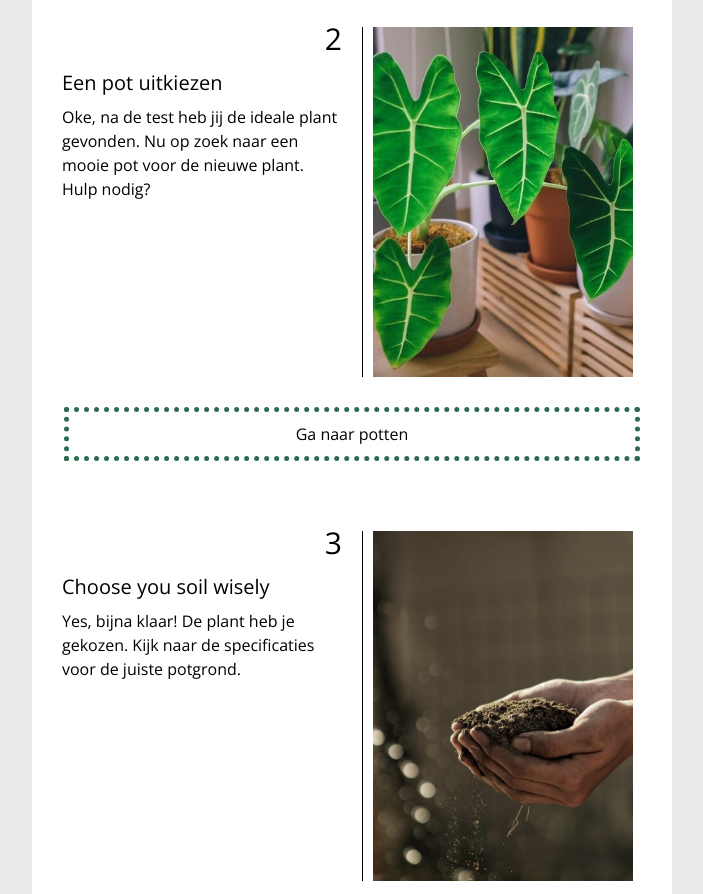
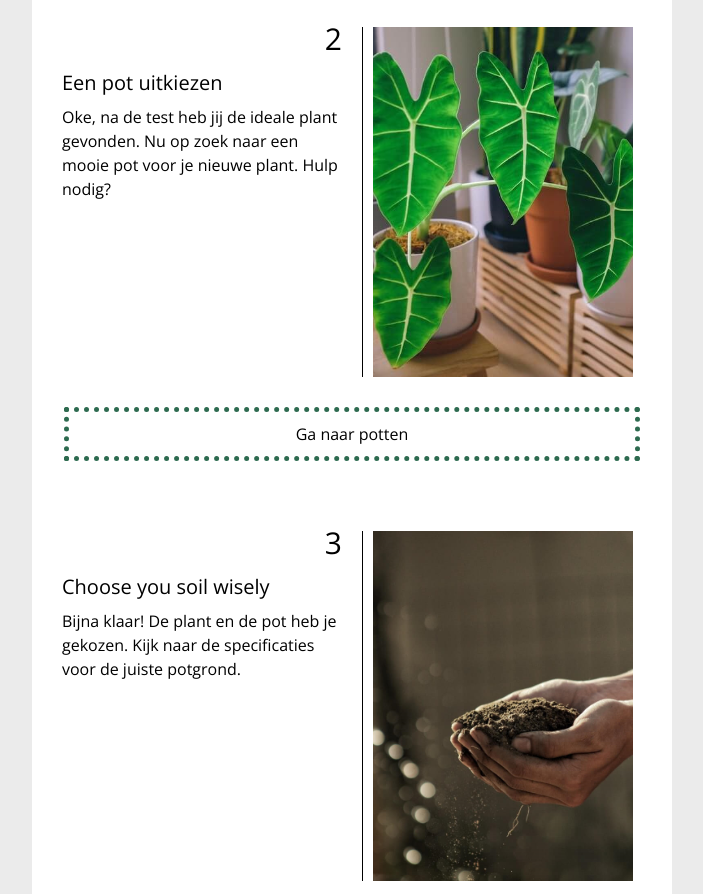
Before and after one commit to Daphne-Bohm/pots-and-plant, a plain HTML site: page index.html in a window 1280 px wide. Shown: the part 1097-1991 px from the top of the page, without its empty margins (288-991 px from the left). Drawn offline with nearby package versions, Linux system fonts and the light colour scheme.

Commit message:
aanpassing tekst

```diff
--- a/index.html
+++ b/index.html
@@ -219,7 +219,7 @@
                                                         <tr>
                                                             <td valign="top">
                                                                 <h3 style="font-size: 20px; font-weight: normal; padding-bottom: 10px" class="h3Mob">Een pot  uitkiezen</h3>
-                                                                <p style="font-size: 16px;" class="pMob">Oke, na de test heb jij de ideale plant gevonden. Nu op zoek naar een mooie pot voor de nieuwe plant. Hulp nodig?</p>
+                                                                <p style="font-size: 16px;" class="pMob">Oke, na de test heb jij de ideale plant gevonden. Nu op zoek naar een mooie pot voor je nieuwe plant. Hulp nodig?</p>
                                                             </td>
                                                         </tr>
                                                     </table>
@@ -280,7 +280,7 @@
                                                         <tr>
                                                             <td valign="top">
                                                                 <h3 style="font-size: 20px; font-weight: normal; padding-bottom: 10px" class="h3Mob">Choose you soil wisely</h3>
-                                                                <p style="font-size: 16px;" class="pMob">Yes, bijna klaar! De plant heb je gekozen. Kijk naar de specificaties voor de juiste potgrond.</p>
+                                                                <p style="font-size: 16px;" class="pMob">Bijna klaar! De plant en de pot heb je gekozen. Kijk naar de specificaties voor de juiste potgrond.</p>
                                                             </td>
                                                         </tr>
                                                     </table>
@@ -463,7 +463,7 @@
                                                         <tr>
                                                             <td valign="top">
                                                                 <h3 style="font-size: 20px; font-weight: normal; padding-bottom: 10px" class="h3Mob">Enjoy</h3>
-                                                                <p style="font-size: 16px;" class="pMob">Klaar! Nu genieten van de vele gezondheidsvoordelen en gezelligheid van je nieuwe aankoop.</p>
+                                                                <p style="font-size: 16px;" class="pMob">Klaar! Nu genieten van de vele gezondheidsvoordelen en de gezelligheid van je nieuwe aankoop.</p>
                                                             </td>
                                                         </tr>
                                                     </table>
```
